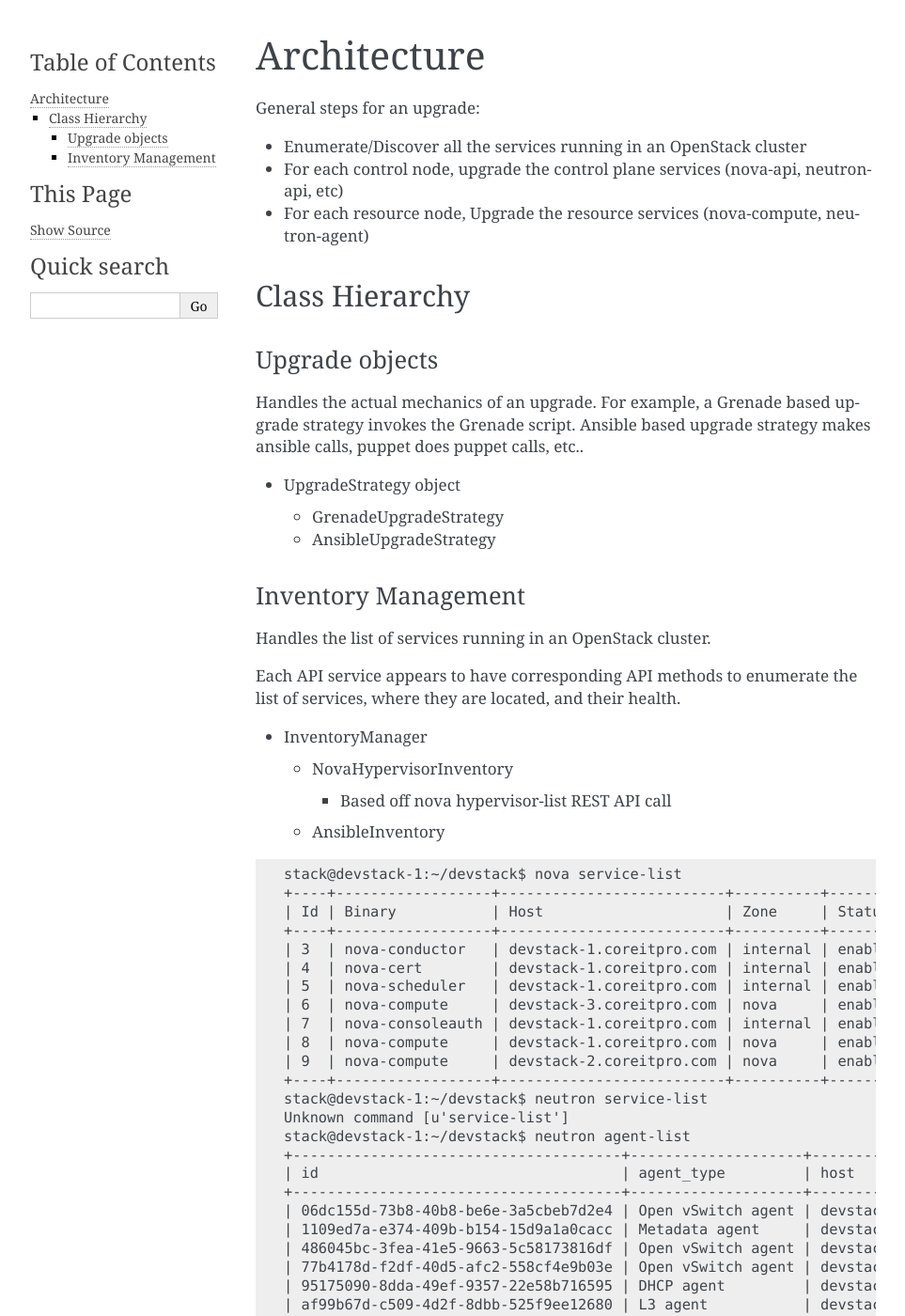
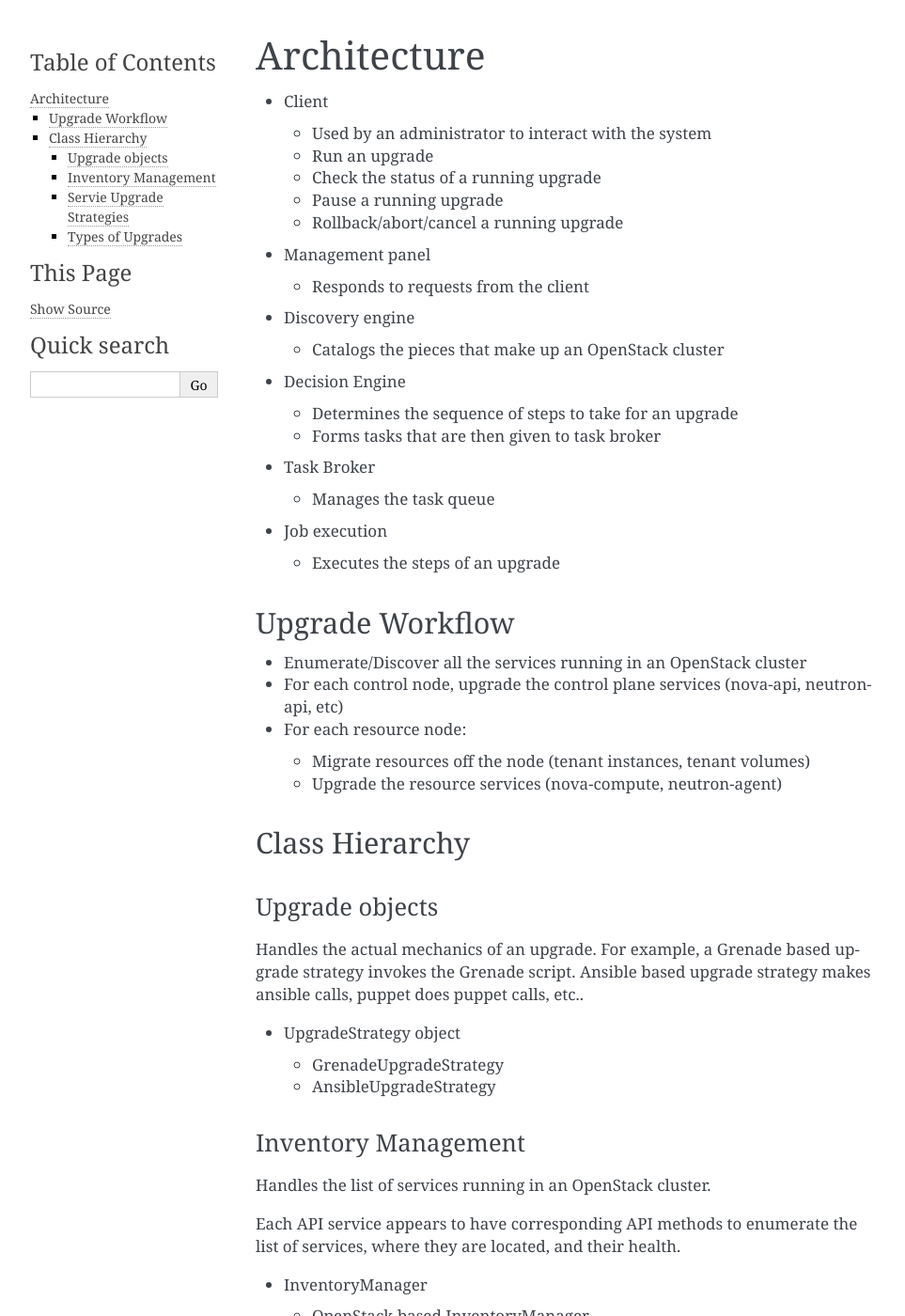
Before and after one commit to Mirantis/kostyor, a Sphinx documentation site: the page built from doc/source/arch.rst, in a window 1280 px wide and 1400 px high. Shown: the whole window at 94% size, without its empty margins (148-1111 px from the left). Built offline with Sphinx 7.4.7, drawn with Linux system fonts in a browser that asks for light colours; the version number could not be read and is left out; some of the changed text lies outside the part shown.

Commit message:
Sketch out different components

```diff
--- a/doc/source/arch.rst
+++ b/doc/source/arch.rst
@@ -2,18 +2,53 @@
 Architecture
 ############
 
-General steps for an upgrade:
+* Client
+
+  * Used by an administrator to interact with the system
+  * Run an upgrade
+  * Check the status of a running upgrade
+  * Pause a running upgrade
+  * Rollback/abort/cancel a running upgrade
+
+* Management panel
+
+  * Responds to requests from the client
+
+* Discovery engine
+
+  * Catalogs the pieces that make up an OpenStack cluster
+
+* Decision Engine
+
+  * Determines the sequence of steps to take for an upgrade
+  * Forms tasks that are then given to task broker
+
+
+* Task Broker
+
+  * Manages the task queue
+
+* Job execution
+
+  * Executes the steps of an upgrade
+
+
+Upgrade Workflow
+================
 
 * Enumerate/Discover all the services running in an OpenStack cluster
 * For each control node, upgrade the control plane services (nova-api, neutron-api, etc)
-* For each resource node, Upgrade the resource services (nova-compute, neutron-agent)
+* For each resource node:
+
+  * Migrate resources off the node (tenant instances, tenant volumes)
+  * Upgrade the resource services (nova-compute, neutron-agent)
+
 
 Class Hierarchy
----------------
-
+===============
 
 Upgrade objects
-~~~~~~~~~~~~~~~
+---------------
 
 Handles the actual mechanics of an upgrade. For example, a Grenade
 based upgrade strategy invokes the Grenade script. Ansible based
@@ -27,7 +62,7 @@
 
 
 Inventory Management
-~~~~~~~~~~~~~~~~~~~~
+--------------------
 
 Handles the list of services running in an OpenStack cluster.
 
@@ -38,45 +73,50 @@
 
 * InventoryManager
 
-  * NovaHypervisorInventory
+  * OpenStack based InventoryManager
 
-    * Based off nova hypervisor-list REST API call
+    * Uses OpenStack API calls and OpenStack admin API calls to
+      collect list of hosts and services
+
+      * nova hypervisor-list REST API call
+      * keystone endpoint-list REST API call
+      * neutron agent-list REST API call
 
   * AnsibleInventory
 
+    * Uses Ansible inventory mechanism
 
-::
+  * PuppetInventory
 
-    stack@devstack-1:~/devstack$ nova service-list
-    +----+------------------+--------------------------+----------+---------+-------+----------------------------+-----------------+
-    | Id | Binary           | Host                     | Zone     | Status  | State | Updated_at                 | Disabled Reason |
-    +----+------------------+--------------------------+----------+---------+-------+----------------------------+-----------------+
-    | 3  | nova-conductor   | devstack-1.coreitpro.com | internal | enabled | up    | 2016-04-15T16:42:21.000000 | -               |
-    | 4  | nova-cert        | devstack-1.coreitpro.com | internal | enabled | up    | 2016-04-15T16:42:19.000000 | -               |
-    | 5  | nova-scheduler   | devstack-1.coreitpro.com | internal | enabled | up    | 2016-04-15T16:42:22.000000 | -               |
-    | 6  | nova-compute     | devstack-3.coreitpro.com | nova     | enabled | up    | 2016-04-15T16:42:21.000000 | -               |
-    | 7  | nova-consoleauth | devstack-1.coreitpro.com | internal | enabled | up    | 2016-04-15T16:42:19.000000 | -               |
-    | 8  | nova-compute     | devstack-1.coreitpro.com | nova     | enabled | up    | 2016-04-15T16:42:20.000000 | -               |
-    | 9  | nova-compute     | devstack-2.coreitpro.com | nova     | enabled | up    | 2016-04-15T16:42:22.000000 | -               |
-    +----+------------------+--------------------------+----------+---------+-------+----------------------------+-----------------+
-    stack@devstack-1:~/devstack$ neutron service-list
-    Unknown command [u'service-list']
-    stack@devstack-1:~/devstack$ neutron agent-list
-    +--------------------------------------+--------------------+--------------------------+-------------------+-------+----------------+---------------------------+
-    | id                                   | agent_type         | host                     | availability_zone | alive | admin_state_up | binary                    |
-    +--------------------------------------+--------------------+--------------------------+-------------------+-------+----------------+---------------------------+
-    | 06dc155d-73b8-40b8-be6e-3a5cbeb7d2e4 | Open vSwitch agent | devstack-1.coreitpro.com |                   | :-)   | True           | neutron-openvswitch-agent |
-    | 1109ed7a-e374-409b-b154-15d9a1a0cacc | Metadata agent     | devstack-1.coreitpro.com |                   | :-)   | True           | neutron-metadata-agent    |
-    | 486045bc-3fea-41e5-9663-5c58173816df | Open vSwitch agent | devstack-3.coreitpro.com |                   | :-)   | True           | neutron-openvswitch-agent |
-    | 77b4178d-f2df-40d5-afc2-558cf4e9b03e | Open vSwitch agent | devstack-2.coreitpro.com |                   | :-)   | True           | neutron-openvswitch-agent |
-    | 95175090-8dda-49ef-9357-22e58b716595 | DHCP agent         | devstack-1.coreitpro.com | nova              | :-)   | True           | neutron-dhcp-agent        |
-    | af99b67d-c509-4d2f-8dbb-525f9ee12680 | L3 agent           | devstack-1.coreitpro.com | nova              | :-)   | True           | neutron-l3-agent          |
-    +--------------------------------------+--------------------+--------------------------+-------------------+-------+----------------+---------------------------+
-    stack@devstack-1:~/devstack$ nova hypervisor-list
-    +----+--------------------------+-------+---------+
-    | ID | Hypervisor hostname      | State | Status  |
-    +----+--------------------------+-------+---------+
-    | 1  | devstack-3.coreitpro.com | up    | enabled |
-    | 2  | devstack-1.coreitpro.com | up    | enabled |
-    | 3  | devstack-2.coreitpro.com | up    | enabled |
-    +----+--------------------------+-------+---------+
+    * Uses Puppet mechanism
+
+
+Servie Upgrade Strategies
+-------------------------
+
+
+* Package Based
+
+  * apt-get install --only-upgrade
+
+* Source Based
+
+  * git pull && python setup.py install
+
+* Config-management based
+
+  * Could use a tool like puppet, that installs either source or
+    package
+
+
+Types of Upgrades
+-----------------
+
+* Service upgrade
+
+  * Upgrading of services on a node.
+
+* Node/Host upgrade
+
+  * Upgrading of the node operating system, or dependencies of
+    services (kvm, libvirt, etc)
```
Also changed, not shown: 1 other file.
